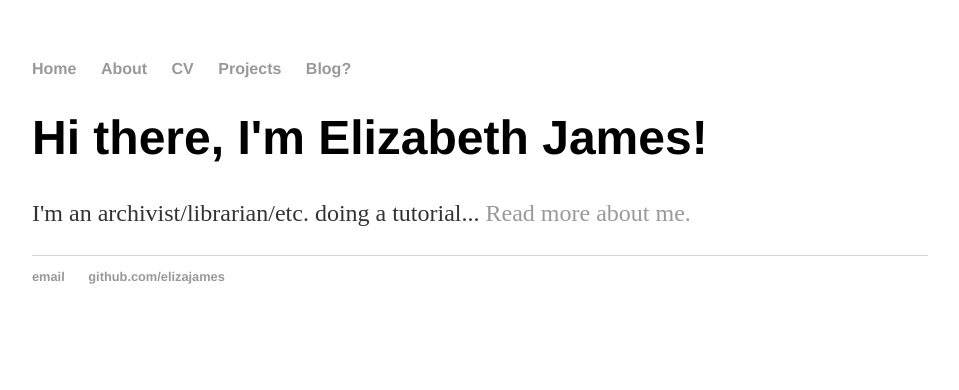
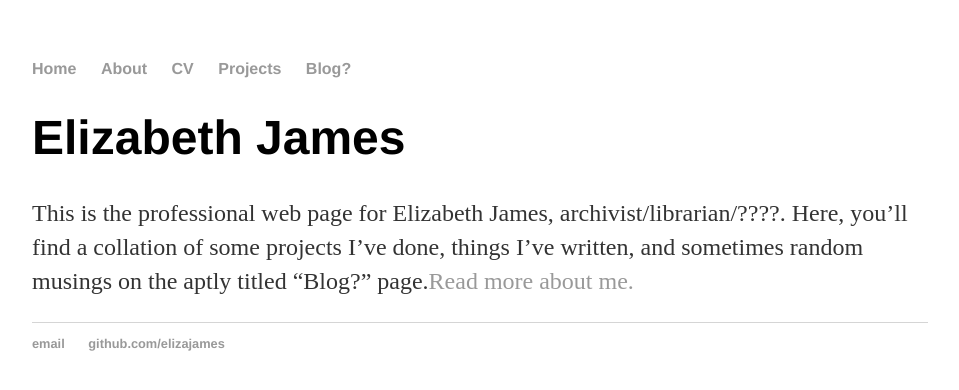
Before and after one commit to elizajames/old_site, a Jekyll site: the page built from index.html, in a window 1280 px wide. Shown: the top 390 px of the page, without its empty margins (160-1119 px from the left). Built offline with Jekyll 4.4.1, drawn with Linux system fonts in a browser that asks for light colours.

Commit message:
Update index.html

```diff
--- a/index.html
+++ b/index.html
@@ -3,6 +3,6 @@ layout: default
 title: Elizabeth James
 ---
 <div class="blurb">
-	<h1>Hi there, I'm Elizabeth James!</h1>
-	<p>I'm an archivist/librarian/etc. doing a tutorial... <a href="/about">Read more about me.</a></p>
+	<h1>Elizabeth James</h1>
+	<p>This is the professional web page for Elizabeth James, archivist/librarian/????. Here, you’ll find a collation of some projects I’ve done, things I’ve written, and sometimes random musings on the aptly titled “Blog?” page.<a href="/about">Read more about me.</a></p>
 </div><!-- /.blurb -->
```
